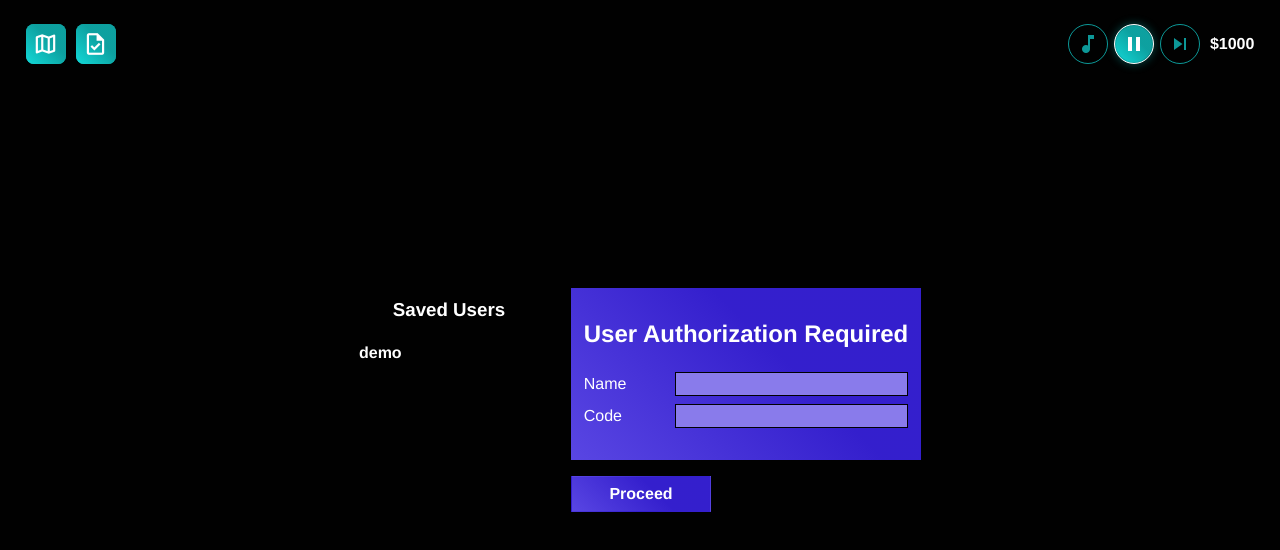
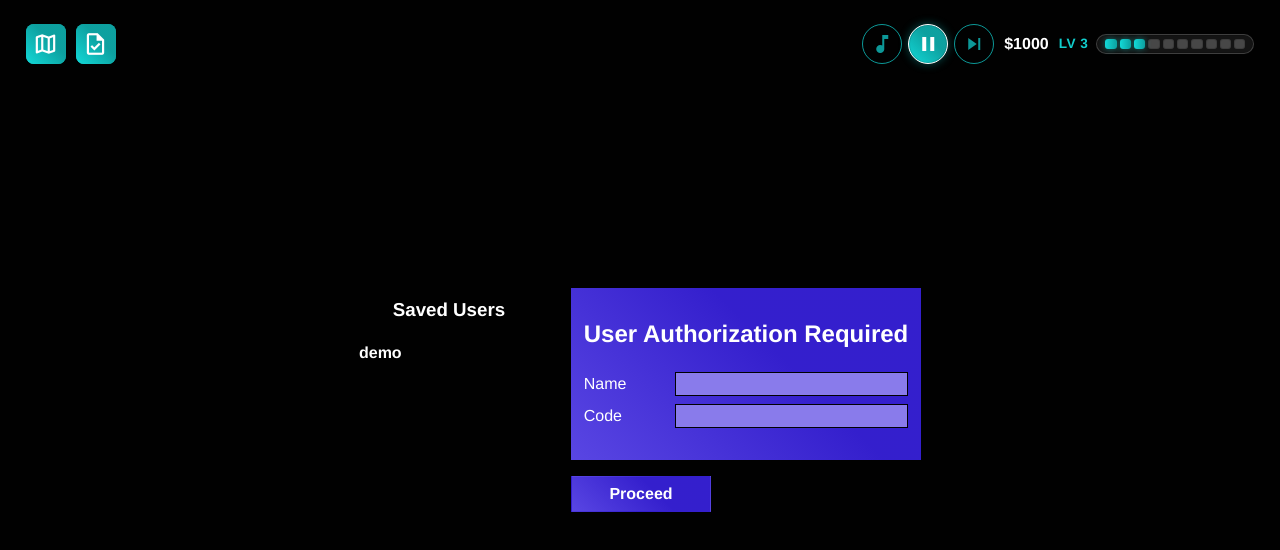
Before and after one commit to cocomittens/Overlink, a React (Vite) app in the folder frontend/: page /agentLogin in a window 1280 px wide. Shown: the top 550 px of the page. Built offline with nearby package versions, Linux system fonts and the light colour scheme.

Commit message:
Add xp bar

```diff
--- a/frontend/src/components/NavBar.tsx
+++ b/frontend/src/components/NavBar.tsx
@@ -7,6 +7,12 @@ import { BackgroundMusic } from "./BackgroundMusic";
 
 const NavBar: React.FC = () => {
   const [money] = useAtom(moneyAtom);
+  const level = 3;
+  const currentXp = 300;
+  const xpToNextLevel = 1000;
+  const progress = Math.max(0, Math.min(1, currentXp / xpToNextLevel));
+  const filledBlocks = Math.round(progress * 10);
+
   return (
     <nav className="navbar">
       <ul>
@@ -30,6 +36,20 @@ const NavBar: React.FC = () => {
         <li className="right-controls">
           <BackgroundMusic />
           <span className="money">${money}</span>
+          <div
+            className="level-display"
+            aria-label={`Level ${level} progress ${Math.round(progress * 100)} percent`}
+          >
+            <span className="level-label">LV {level}</span>
+            <div className="xp-bar">
+              {Array.from({ length: 10 }).map((_, idx) => (
+                <div
+                  key={idx}
+                  className={`xp-block ${idx < filledBlocks ? "filled" : ""}`}
+                />
+              ))}
+            </div>
+          </div>
         </li>
       </ul>
     </nav>
--- a/frontend/src/styles/navbar.scss
+++ b/frontend/src/styles/navbar.scss
@@ -111,6 +111,44 @@
     color: #fff;
     font-weight: bold;
   }
+
+  .level-display {
+    display: inline-flex;
+    align-items: center;
+    gap: 8px;
+    color: #fff;
+    font-weight: 600;
+    letter-spacing: 0.5px;
+  }
+
+  .level-label {
+    font-size: 0.85rem;
+    color: color.scale(vars.$cyan-mid, $alpha: -5%);
+  }
+
+  .xp-bar {
+    display: grid;
+    grid-template-columns: repeat(10, 1fr);
+    gap: 3px;
+    padding: 4px 8px;
+    border-radius: 9999px;
+    background: rgba(255, 255, 255, 0.08);
+    border: 1px solid rgba(255, 255, 255, 0.18);
+    box-shadow: inset 0 0 0 1px rgba(0, 0, 0, 0.15);
+    min-width: 140px;
+  }
+
+  .xp-block {
+    height: 10px;
+    border-radius: 3px;
+    background: rgba(255, 255, 255, 0.22);
+    box-shadow: inset 0 0 0 1px rgba(0, 0, 0, 0.15);
+
+    &.filled {
+      background: linear-gradient(90deg, vars.$cyan-mid 0%, vars.$cyan-dark 100%);
+      box-shadow: 0 0 6px rgba(color.channel(vars.$cyan-mid, 'red'), color.channel(vars.$cyan-mid, 'green'), color.channel(vars.$cyan-mid, 'blue'), 0.45);
+    }
+  }
 }
 
 .message-icon {
```
